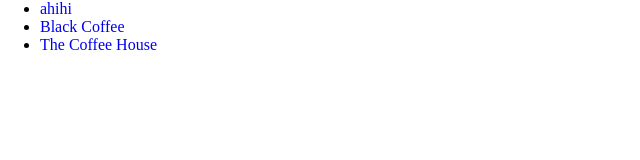
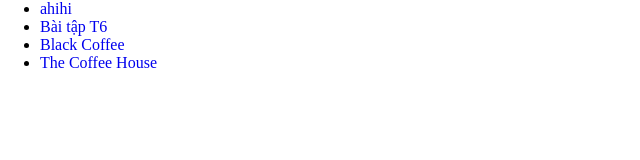
Before and after one commit to hafong26/me, a plain HTML site: page index.html in a window 1280 px wide. Shown: the whole page, without its empty margins (0-640 px from the left). Drawn offline with Linux system fonts and the light colour scheme.

Commit message:
Update index.html

```diff
--- a/index.html
+++ b/index.html
@@ -26,6 +26,7 @@
     <div class="hk1">
         <ul>
             <li><a href="https://hafong26.github.io/ahihi/">ahihi</a></li>
+            <li><a href="https://hafong26.github.io/baitapT6/">Bài tập T6</a></li>
         </ul>
     </div>
     <div class="hk2">
```
